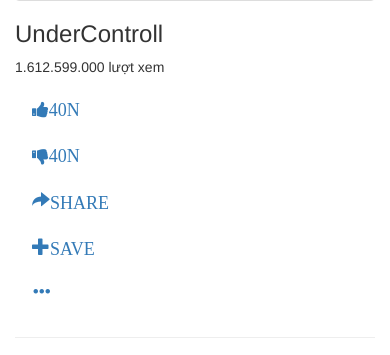
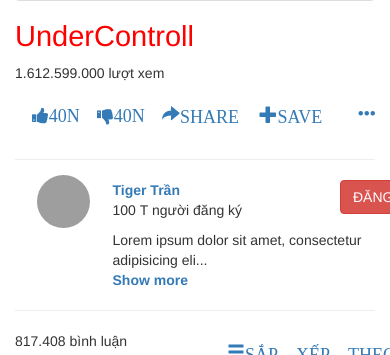
Before and after one commit to ledutu/shareVideoWeb, a PHP site: page /detail.php in a window 390 px wide; the page is wider, and only the part inside the window is pictured. Shown: the part 734-1089 px from the top of that part. Run offline with PHP 8.4, Linux system fonts and the light colour scheme; grey boxes are pictures that could not be loaded.

Commit message:
detail css

```diff
--- /dev/null
+++ b/detail.css
@@ -0,0 +1,27 @@
+*{
+
+}
+
+a {
+    font-weight: 700;
+}
+
+img.img-circle {
+    width: 79%;
+    margin-left: 22px;
+    margin-top: -5px;
+}
+
+h3#id-title-video{
+    color: red;
+    font-size: 29px;
+}
+
+p {}
+
+.morecontent span {
+    display: none;
+}
+.morelink {
+    display: block;
+}
--- a/detail.php
+++ b/detail.php
@@ -6,56 +6,94 @@
     <meta http-equiv="X-UA-Compatible" content="ie=edge">
     <title>Youtube</title>
     <link rel="stylesheet" href="https://maxcdn.bootstrapcdn.com/bootstrap/3.4.0/css/bootstrap.min.css">
-
+    <link rel="stylesheet" href="detail.css">
     <script src="https://ajax.googleapis.com/ajax/libs/jquery/3.4.1/jquery.min.js"></script>
-
     <script src="https://maxcdn.bootstrapcdn.com/bootstrap/3.4.0/js/bootstrap.min.js"></script>
     <link rel="stylesheet" href="https://cdnjs.cloudflare.com/ajax/libs/font-awesome/4.7.0/css/font-awesome.min.css">
+    <script>
+    $(document).ready(function() {
+    // Configure/customize these variables.
+    var showChar = 100;  // How many characters are shown by default
+    var ellipsestext = "...";
+    var moretext = "Show more";
+    var lesstext = "Show less";
+
+
+    $('.more').each(function() {
+        var content = $(this).html();
+
+        if(content.length > showChar) {
+
+            var c = content.substr(0, showChar);
+            var h = content.substr(showChar, content.length - showChar);
+
+            var html = c + '<span class="moreellipses">' + ellipsestext+ '&nbsp;</span><span class="morecontent"><span>' + h + '</span>&nbsp;&nbsp;<a href="" class="morelink">' + moretext + '</a></span>';
+
+            $(this).html(html);
+        }
+
+    });
+
+    $(".morelink").click(function(){
+        if($(this).hasClass("less")) {
+            $(this).removeClass("less");
+            $(this).html(moretext);
+        } else {
+            $(this).addClass("less");
+            $(this).html(lesstext);
+        }
+        $(this).parent().prev().toggle();
+        $(this).prev().toggle();
+        return false;
+    });
+});
+    </script>
 </head>
+
 <body>
     <!-- WatchVideo -->
     <div class="watchVideo">
         <div class="container-fluid">
             <div class="row">
-                <div class="col-lg-8">
+                <div class="col-xs-12 col-lg-8">
                     <div class="thumbnail">
-
-                        <iframe width="100%" height="720" src="https://www.youtube.com/embed/_dK2tDK9grQ" frameborder="0" allow="accelerometer; autoplay; encrypted-media; gyroscope; picture-in-picture" allowfullscreen></iframe>
-
+                        <div>
+                            <iframe width="100%" height="720" src="https://www.youtube.com/embed/_dK2tDK9grQ" frameborder="0" allow="accelerometer; autoplay; encrypted-media; gyroscope; picture-in-picture" allowfullscreen></iframe>
+                        </div>
                     </div>
                     <!-- infoVideo -->
                     <div class="infoVideo">
                         <div class="title-video">
-                            <h3 id="video-title">UnderControll</h3>
+                            <h3 id="id-title-video">UnderControll</h3>
                         </div>
                         <div class="view">
                             <div class="row">
                                 <div class="col-lg-8">
                                     <p>1.612.599.000 lượt xem</p>
                                 </div>
-                                <div class="col-lg-4">
+                                <div class="col-xs-12 col-lg-4">
                                     <div class="row">
-                                        <div class="col-lg-2">
+                                        <div class="col-xs-2 col-lg-2">
                                             <a href="#" class="btn btn btn-lg">
                                                 <span class="fa fa-thumbs-up">40N</span>
                                             </a>
                                         </div>
-                                        <div class="col-lg-2">
+                                        <div class="col-xs-2 col-lg-2">
                                             <a href="#" class="btn btn btn-lg">
                                                 <span class="fa fa-thumbs-down">40N</span>
                                             </a>
                                         </div>
-                                        <div class="col-lg-3">
+                                        <div class="col-xs-3 col-lg-3">
                                             <a href="#" class="btn btn btn-lg">
                                                 <span class="glyphicon glyphicon-share-alt">SHARE</span>
                                             </a>
                                         </div>
-                                        <div class="col-lg-3">
+                                        <div class="col-xs-3  col-lg-3">
                                             <a href="#" class="btn btn btn-lg">
                                                 <span class="glyphicon glyphicon-plus">SAVE</span>
                                             </a>
                                         </div>
-                                        <div class="col-lg-2">
+                                        <div class="col-xs-2 col-lg-2">
                                             <a href="#" class="btn btn btn-lg">
                                                 <span class="glyphicon glyphicon-option-horizontal"></span>
                                             </a>
@@ -69,30 +107,30 @@
                         <div class="info-actor">
                             <div class="name-submit">
                                 <div class="row">
-                                    <div class="col-lg-11">
+                                    <div class="col-xs-12 col-lg-12">
                                         <div class="row">
-                                            <div class="col-lg-1">
-                                                <img src="https://picsum.photos/600/600/?ramdom" class="img-circle" alt="Cinque Terre" width="100%">
+                                            <div class="col-xs-3 col-lg-1">
+                                                <img src="https://picsum.photos/600/600/?ramdom" class="img-circle" alt="Cinque Terre" >
                                             </div>
-                                            <div class="col-lg-11">
-                                                <h3>Tiger Trần</h3>
+                                            <div class="col-xs-7 col-lg-10">
+                                                <a>Tiger Trần</a>
                                                 <p>100&nbsp;T người đăng ký </p>
                                             </div>
+                                            <div class="col-xs-2 col-lg-1">
+                                                <button type="button" class="btn btn-danger">ĐĂNG KÝ</button>
+                                            </div>
                                         </div>
-                                    </div>
-                                    <div class="col-lg-1">
-                                        <button type="button" class="btn btn-danger">ĐĂNG KÝ</button>
                                     </div>
                                 </div>
                             </div>
                             <div class="info-more">
                                 <div class="row">
-                                    <div class="col-lg-1">
+                                    <div class="col-xs-3 col-lg-1">
                                     </div>
-                                    <div class="col-lg-11">
-                                        <p>Contrary to popular belief, Lorem Ipsum is not simply random text. It has roots in a piece of classical Latin literature from 45 BC, making it over 2000 years old. Richard McClintock, a Latin professor at Hampden-Sydney College in Virginia, looked up one of the more obscure Latin words, consectetur, from a Lorem Ipsum passage, and going through the cites of the word in classical literature, discovered the undoubtable source. Lorem Ipsum comes from sections 1.10.32 and 1.10.33 of "de Finibus Bonorum et Malorum" (The Extremes of Good and Evil) by Cicero, written in 45 BC. This book is a treatise on the theory of ethics, very popular during the Renaissance. The first line of Lorem Ipsum, "Lorem ipsum dolor sit amet..", comes from a line in section 1.10.32.
-
-                                            The standard chunk of Lorem Ipsum used since the 1500s is reproduced below for those interested. Sections 1.10.32 and 1.10.33 from "de Finibus Bonorum et Malorum" by Cicero are also reproduced in their exact original form, accompanied by English versions from the 1914 translation by H. Rackham.</p>
+                                    <div class="col-xs-9 col-lg-11">
+                                        <span class="more">
+                                            Lorem ipsum dolor sit amet, consectetur adipisicing elit, sed do eiusmod tempor incididunt ut labore et dolore magna aliqua. Ut enim ad minim veniam, quis nostrud exercitation ullamco laboris nisi ut aliquip ex ea commodo consequat. Duis aute irure dolor in reprehenderit in voluptate velit esse cillum dolore eu fugiat nulla pariatur. Excepteur sint occaecat cupidatat non proident, sunt in culpa qui officia deserunt mollit anim id est laborum.
+                                        </span>
                                     </div>
                                 </div>
                             </div>
@@ -106,10 +144,10 @@
                             <div class="info-comment">
 
                                 <div class="row">
-                                    <div class="col-lg-2">
+                                    <div class="col-xs-6 col-lg-2">
                                         <p>817.408 bình luận</p>
                                     </div>
-                                    <div class="col-lg-10">
+                                    <div class="col-xs-6 col-lg-10">
                                     <a href="#" class="btn btn btn-lg">
                                         <span class="glyphicon glyphicon-menu-hamburger">SẮP XẾP THEO</span>
                                     </a>
@@ -118,10 +156,10 @@
                             </div>
                             <div class="create-comment">
                                 <div class="row">
-                                    <div class="col-lg-1">
-                                        <img src="https://picsum.photos/600/600/?ramdom+2" class="img-circle" alt="Cinque Terre" width="100%">
+                                    <div class="col-xs-2 col-lg-1">
+                                        <img src="https://picsum.photos/600/600/?ramdom+2" class="img-circle" alt="Cinque Terre">
                                     </div>
-                                    <div class="col-lg-11">
+                                    <div class="col-xs-10 col-lg-11">
                                         <textarea ></textarea>
                                     </div>
                                 </div>
@@ -129,26 +167,26 @@
                             <br>
                             <!-- read-comment -->
                             <div class="read-comment">
-                                <div class="col-lg-1">
-                                    <img src="https://picsum.photos/600/600/?ramdom+1" class="img-circle" alt="Cinque Terre" width="100%">
+                                <div class="col-xs-2 col-lg-1">
+                                    <img src="https://picsum.photos/600/600/?ramdom+1" class="img-circle" alt="Cinque Terre">
                                 </div>
-                                <div class="col-lg-11">
+                                <div class="col-xs-10 col-lg-11">
                                     <h4>Trần Dần</h4>
                                     <p>Đệ nhất quốc sư Hoa Kỳ</p>
                                     <div class="row">
-                                        <div class="col-lg-3">
+                                        <div class="col-xs-12 col-lg-3">
                                             <div class="row">
-                                                <div class="col-lg-3">
+                                                <div class="col-xs-3 col-lg-3">
                                                     <a href="#" class="btn btn btn-lg">
                                                         <span class="fa fa-thumbs-up">40N</span>
                                                     </a>
                                                 </div>
-                                                <div class="col-lg-3">
+                                                <div class="col-xs-3 col-lg-3">
                                                     <a href="#" class="btn btn btn-lg">
                                                         <span class="fa fa-thumbs-down">40N</span>
                                                     </a>
                                                 </div>
-                                                <div class="col-lg-6">
+                                                <div class="col-xs-3 col-lg-6">
                                                     <a class="btn btn btn-lg">
                                                         <span>TRẢ LỜI </span>
                                                     </a>
@@ -156,20 +194,20 @@
                                             </div>
 
                                         </div>
-                                        <div class="col-lg-9">
+                                        <div class="col-xs-9 col-lg-9">
 
                                         </div>
                                     </div>
                                 </div>
-                            </div>
+                            </div><!-- /comment -->
                         </div>
-                        <!-- /comment -->
+
 
                     </div><!-- /infoVideo -->
                 </div>
 
 
-                <div class="col-lg-4">
+                <div class="col-xs-12 col-lg-4">
                     <!-- div 2 -->
                     <div class="thumbnail">
                     <?php
@@ -179,11 +217,11 @@
 
                     <a href="https://www.youtube.com/watch?v=_dK2tDK9grQ">
                         <div class="row">
-                            <div class="col-lg-6">
+                            <div class="col-xs-6 col-lg-6">
                                 <img src="https://picsum.photos/id/<?php echo $i*20 ?>/600/600" alt="Lights" style="width:100%">
                             </div>
-                            <div class="col-lg-6">
-                                <h3 id="video-title">Hãy Trao Cho Anh</h3>
+                            <div class="col-xs-6 col-lg-6">
+                                <h3>Hãy Trao Cho Anh</h3>
                                 <p>Sơn Tùng M-TP</p>
                                 <p>1.6&nbsp;T lượt xem</p>
                             </div>
```
Also changed, not shown: login.php (added).
